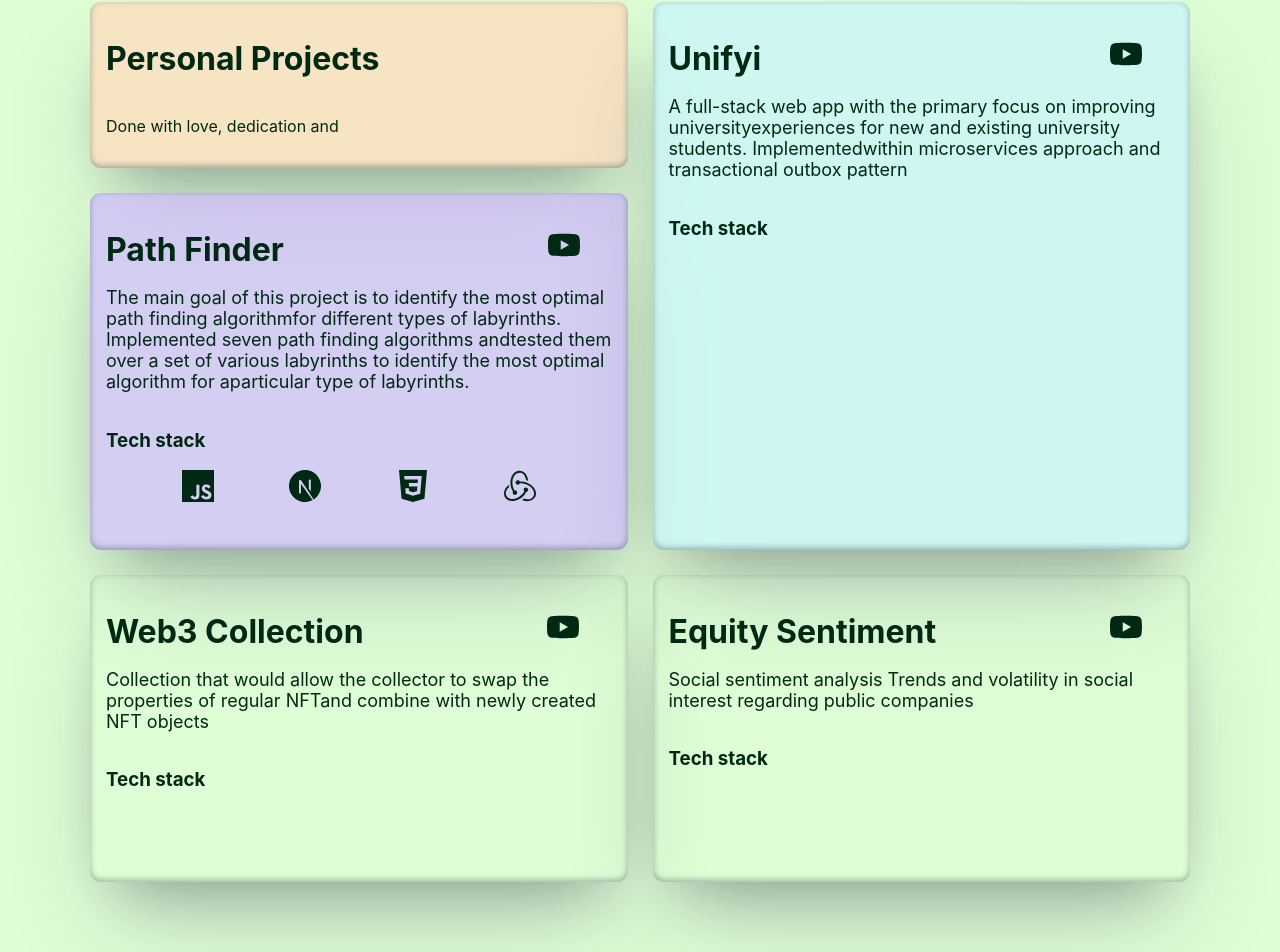
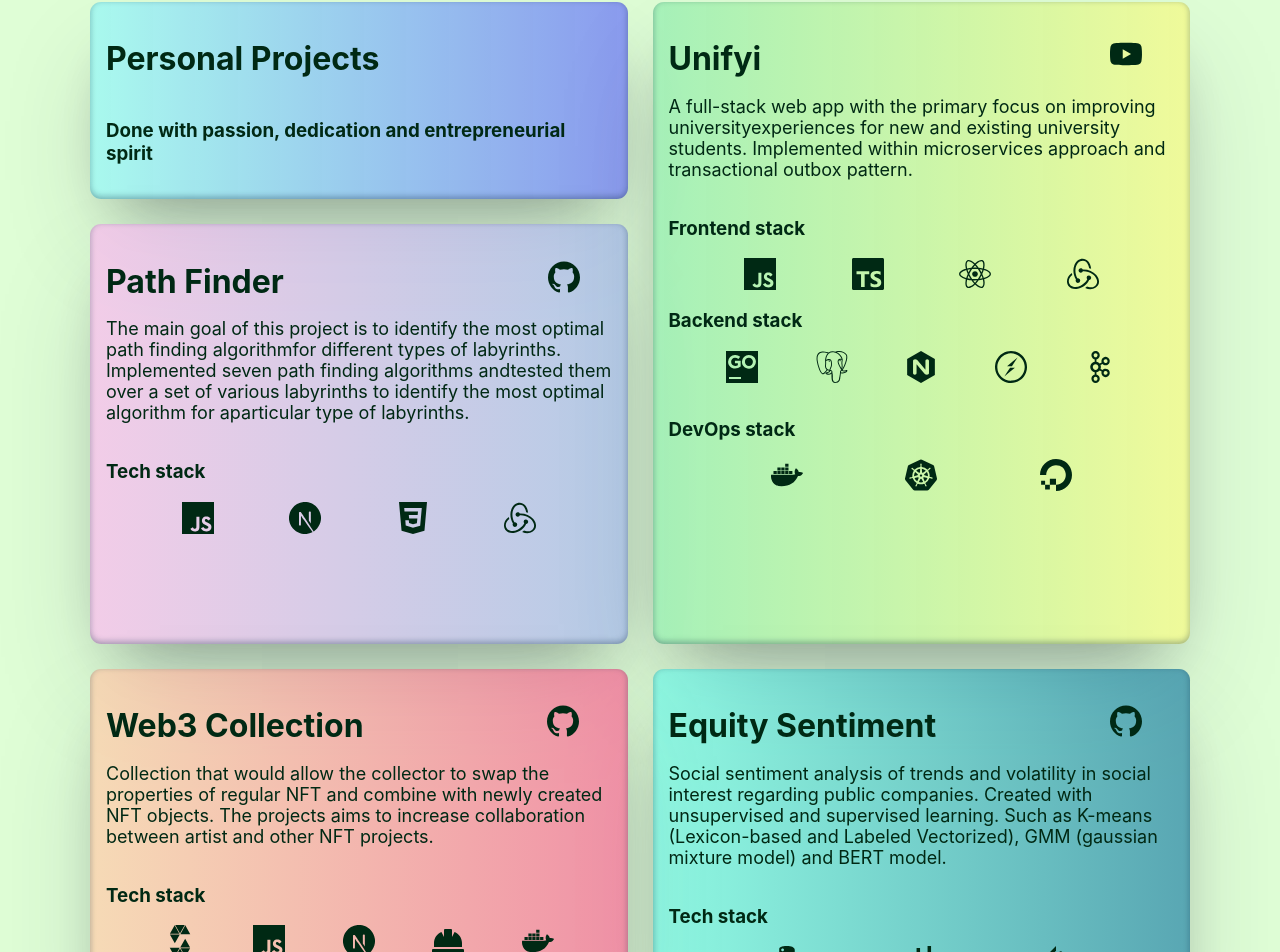
Before and after one commit to EStrilets/PersonalWebsite, a Next.js app in the folder client/: page /project in a window 1280 px wide. Shown: the part 173-1125 px from the top of the page. Built offline with nearby package versions, Linux system fonts and the light colour scheme.

Commit message:
final changes project page

```diff
--- a/client/containers/Projects/Projects.jsx
+++ b/client/containers/Projects/Projects.jsx
@@ -1,6 +1,6 @@
 import React from 'react'
 import styles from './projects.module.css'
-import { FaReact, FaDocker } from "react-icons/fa";
+import { FaReact, FaDocker, FaHardHat } from "react-icons/fa";
 import CardComponent from '../../components/card/CardComponent';
 import {
   SiRedux,
@@ -15,8 +15,14 @@ import {
   SiDigitalocean,
   SiYoutube,
   SiNextdotjs,
-  SiCss3
+  SiCss3,
+  SiGithub,
+  SiSolidity,
+  SiPython,
+  SiPandas,
+  SiPytorch,
 } from 'react-icons/si';
+import Link from 'next/link';
 
 const projectData = [
   {
@@ -33,27 +39,74 @@ const projectData = [
       <SiCss3 size='2rem' />,
       <SiRedux size='2rem' />,
     ],
+    backEndIcons: [],
+    devOpsIcons: [],
+    frontEndTitle: false,
+    gitHub: 'https://github.com/EStrilets',
   },
   {
     name: 'Unifyi',
     description:
       'A full-stack web app with the primary focus on improving university' +
       'experiences for new and existing university students. Implemented' +
-      'within microservices approach and transactional outbox pattern',
+      ' within microservices approach and transactional outbox pattern.',
     styles: 'item3',
+    frontEndIcons: [
+      <SiJavascript size='2rem' />,
+      <SiTypescript size='2rem' />,
+      <FaReact size='2rem' />,
+      <SiRedux size='2rem' />,
+    ],
+    backEndIcons: [
+      <SiGoland size='2rem' />,
+      <SiPostgresql size='2rem' />,
+      <SiNginx size='2rem' />,
+      <SiSocketdotio size='2rem' />,
+      <SiApachekafka size='2rem' />,
+    ],
+    devOpsIcons: [
+      <FaDocker size='2rem' />,
+      <SiKubernetes size='2rem' />,
+      <SiDigitalocean size='2rem' />,
+    ],
+    frontEndTitle: true,
+    gitHub: '',
   },
   {
     name: 'Equity Sentiment',
     description:
-      'Social sentiment analysis Trends and volatility in social interest regarding public companies',
+      'Social sentiment analysis of trends and volatility in social interest' +
+      ' regarding public companies. Created with unsupervised and supervised learning.' +
+      ' Such as K-means (Lexicon-based and Labeled Vectorized), GMM (gaussian mixture model) and BERT model.',
     styles: 'item4',
+    frontEndIcons: [
+      <SiPython size='2rem' />,
+      <SiPandas size='2rem' />,
+      <SiPytorch size='2rem' />,
+    ],
+    backEndIcons: [],
+    devOpsIcons: [],
+    frontEndTitle: false,
+    gitHub: 'https://github.com/EStrilets',
   },
   {
     name: 'Web3 Collection',
     description:
       'Collection that would allow the collector to swap the properties of regular NFT' +
-      'and combine with newly created NFT objects',
+      ' and combine with newly created NFT objects.' +
+      ' The projects aims to increase collaboration between artist and other NFT projects.',
     styles: 'item5',
+    frontEndIcons: [
+      <SiSolidity size='2rem' />,
+      <SiJavascript size='2rem' />,
+      <SiNextdotjs size='2rem' />,
+      <FaHardHat size='2rem' />,
+      <FaDocker size='2rem' />,
+    ],
+    backEndIcons: [],
+    devOpsIcons: [],
+    frontEndTitle: false,
+    gitHub: 'https://github.com/EStrilets',
   },
 ];
 
@@ -62,88 +115,61 @@ export default function Projects() {
     <main className={styles['grid']}>
       <CardComponent newStyles={`${styles['card']} ${styles['item1']}`}>
         <h1>Personal Projects</h1>
-        <p>Done with love, dedication and</p>
+        <h3>Done with passion, dedication and entrepreneurial spirit</h3>
       </CardComponent>
       {projectData.map((item, idx) => (
-        <CardComponent key={idx} newStyles={`${styles['card']} ${styles[item.styles]}`}>
+        <CardComponent
+          key={idx}
+          newStyles={`${styles['card']} ${styles[item.styles]}`}
+        >
           <div className={styles['card__header-container']}>
             <h1>{item.name}</h1>
             <div />
-            <SiYoutube size='2rem' className={styles['card__youtube-log']} />
+            {item.gitHub.length > 0 ? (
+              <Link href={item.gitHub}>
+                <a target='_blank' rel='noopener noreferrer'>
+                  <SiGithub
+                    size='2rem'
+                    className={styles['card__github-log']}
+                  />
+                </a>
+              </Link>
+            ) : (
+              <Link href='https://youtu.be/bdS4Fwc96Xs'>
+                <a target='_blank' rel='noopener noreferrer'>
+                  <SiYoutube
+                    size='2rem'
+                    className={styles['card__youtube-log']}
+                  />
+                </a>
+              </Link>
+            )}
           </div>
           <p className={styles['card__text-p']}>{item.description}</p>
           <div className={styles['container__tech-stack']}>
-            <h3>Tech stack</h3>
-            <div className={styles['tech-stack']}>{item.frontEndIcons}</div>
+            {item.frontEndTitle ? <h3>Frontend stack</h3> : <h3>Tech stack</h3>}
+            <div className={styles['tech-stack']}>
+              {item.frontEndIcons.map((icons) => icons)}
+            </div>
+            {item.backEndIcons.length > 0 && (
+              <div className={styles['container__tech-stack']}>
+                <h3>Backend stack</h3>
+                <div className={styles['tech-stack']}>
+                  {item.backEndIcons.map((icons) => icons)}
+                </div>
+              </div>
+            )}
+            {item.devOpsIcons.length > 0 && (
+              <div className={styles['container__tech-stack']}>
+                <h3>DevOps stack</h3>
+                <div className={styles['tech-stack']}>
+                  {item.devOpsIcons.map((icons) => icons)}
+                </div>
+              </div>
+            )}
           </div>
         </CardComponent>
       ))}
-      {/* <CardComponent newStyles={`${styles['card']} ${styles['item2']}`}>
-      <div className={styles['card__header-container']}>
-          <h1>Path Finder</h1>
-          <div />
-          <SiYoutube size='2rem' className={styles['card__youtube-log']} />
-        </div>
-        <p className={styles['card__text-p']}>
-          A full-stack web app with the primary focus on improving university
-          experiences for new and existing university students. Implemented
-          within microservices approach and transactional outbox pattern
-        </p>
-        <div className={styles['container__tech-stack']}>
-          <h3>Tech stack</h3>
-          <div className={styles['tech-stack']}>
-            <SiTypescript size='2rem' />
-            <SiNextdotjs size='2rem' />
-            <SiCss3 size='2rem' />
-            <SiRedux size='2rem' />
-          </div>
-        </div>
-      </CardComponent>
-      <CardComponent newStyles={`${styles['card']} ${styles['item3']}`}>
-        <div className={styles['card__header-container']}>
-          <h1>Unifyi</h1>
-          <div />
-          <SiYoutube size='2rem' className={styles['card__youtube-log']} />
-        </div>
-        <p className={styles['card__text-p']}>
-          A full-stack web app with the primary focus on improving university
-          experiences for new and existing university students. Implemented
-          within microservices approach and transactional outbox pattern
-        </p>
-        <div className={styles['container__tech-stack']}>
-          <h3>Frontend stack</h3>
-          <div className={styles['tech-stack']}>
-            <SiJavascript size='2rem' />
-            <SiTypescript size='2rem' />
-            <FaReact size='2rem' />
-            <SiRedux size='2rem' />
-            <FaReact size='2rem' />
-            <SiRedux size='2rem' />
-          </div>
-        </div>
-        <div className={styles['container__tech-stack']}>
-          <h3>Backend stack</h3>
-          <div className={styles['tech-stack']}>
-            <SiGoland size='2rem' />
-            <SiPostgresql size='2rem' />
-            <SiNginx size='2rem' />
-            <SiSocketdotio size='2rem' />
-            <SiApachekafka size='2rem' />
-          </div>
-        </div>
-        <div className={styles['container__tech-stack']}>
-          <h3>DevOps Stack</h3>
-          <div className={styles['tech-stack']}>
-            <FaDocker size='2rem' />
-            <SiKubernetes size='2rem' />
-            <SiDigitalocean size='2rem' />
-          </div>
-        </div>
-      </CardComponent>
-      <CardComponent newStyles={`${styles['card']} ${styles['item4']}`}>
-        <h2>because interactions make it more fun</h2>
-      </CardComponent>
-      <CardComponent newStyles={`${styles['card']} ${styles['item5']}`}></CardComponent> */}
     </main>
   );
 }
--- a/client/containers/Projects/projects.module.css
+++ b/client/containers/Projects/projects.module.css
@@ -30,7 +30,7 @@
 }
 
 .card__youtube-log:hover {
-	color: red;
+	color: rgb(255, 2, 2);
 	cursor: pointer;
 }
 
@@ -38,6 +38,22 @@
 .card__youtube-log:active {
 	transition: none;
 }
+
+.card__github-log {
+	margin-right: 2rem;
+	transition: color 0.8s;
+}
+
+.card__github-log:hover {
+	color: rgb(232, 93, 12);
+	cursor: pointer;
+}
+
+.card__github-log:focus,
+.card__github-log:active {
+	transition: none;
+}
+
 
 
 /* --------- Grid ---------- */
@@ -53,27 +69,31 @@
 
 .item1 {
 	grid-area: 1 / 1 / 1 / 3;
-	background: rgba(255, 217, 185, 0.7);
+	background: linear-gradient(90deg, hsla(177, 87%, 79%, 0.8) 0%, hsla(235, 89%, 70%, 0.75) 100%);
+
+
 }
 
 .item2 {
 	grid-area: 2 / 1 / 4 / 3;
-	background: rgba(209, 185, 255, 0.7);
+	background: linear-gradient(90deg, hsla(312, 77%, 86%, 0.8) 0%, hsla(220, 61%, 79%, 0.8) 100%);
 }
 
 .item3 {
 	grid-area: 1 / 3 / 4 / 5;
-	background: rgba(198, 244, 253, 0.7);
+	background: linear-gradient(90deg, hsla(139, 70%, 75%, 0.75) 0%, hsla(63, 90%, 76%, 0.8) 100%);
 	display: flex;
 	align-items: center;
 }
 
 .item4 {
 	grid-area: 4 / 3 / 4 / 5;
-	/* grid-area: 5 / 3 / 4 / 5; */
+	background: linear-gradient(90deg, hsla(173, 89%, 70%, 0.7) 0%, hsla(196, 68%, 38%, 0.7) 100%);
+
 }
 
 .item5 {
+	background: linear-gradient(90deg, rgba(255, 203, 168, 0.7) 0%, hsla(341, 91%, 68%, 0.7) 100%);
 	grid-area: 4 / 1 / 4 / 3;
 }
 
```
